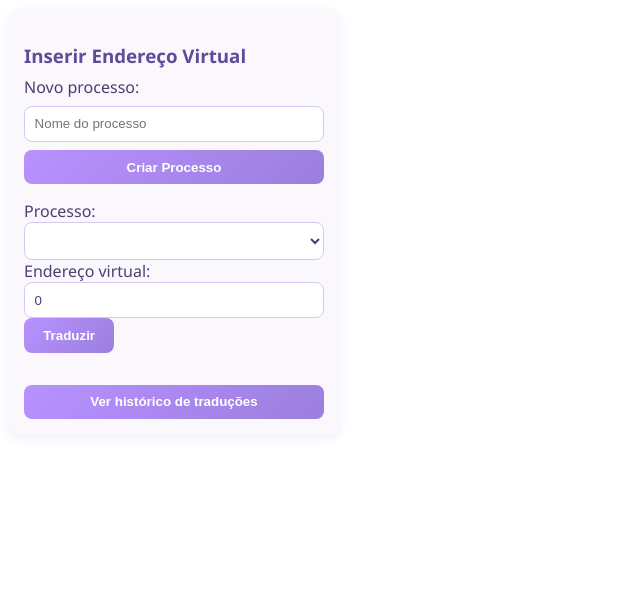
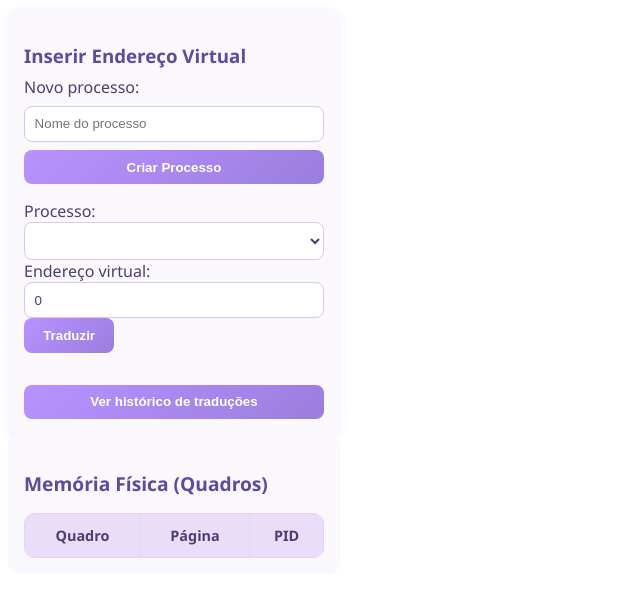
Before and after one commit to anapaulab3rto/address-translation-simulator, an Angular app: page / in a window 1280 px wide. Shown: the top 596 px of the page, without its empty margins (0-640 px from the left). Built offline with nearby package versions, Linux system fonts and the light colour scheme.

Commit message:
criação component memory view

```diff
--- a/src/app/app.component.html
+++ b/src/app/app.component.html
@@ -1,3 +1,9 @@
 <div class="container">
-  <app-input-address></app-input-address>
+  <section>
+    <app-input-address></app-input-address>
+  </section>
+  <section>
+    <app-memory-view></app-memory-view>
+  </section>
+
 </div>
--- a/src/app/app.component.ts
+++ b/src/app/app.component.ts
@@ -1,9 +1,10 @@
 import { Component } from '@angular/core';
 import { InputAddress } from './feature/input-address/input-address.component';
+import { MemoryView } from './feature/memory-view/memory-view.component';
 
 @Component({
   selector: 'app-root',
-  imports: [InputAddress],
+  imports: [InputAddress, MemoryView],
   templateUrl: './app.component.html',
   styleUrl: './app.component.scss'
 })
--- /dev/null
+++ b/src/app/feature/memory-view/memory-view.component.html
@@ -0,0 +1,21 @@
+<div class="memory-view">
+  <h3>Memória Física (Quadros)</h3>
+  <table class="physical-memory-table">
+    <thead>
+      <tr>
+        <th>Quadro</th>
+        <th>Página</th>
+        <th>PID</th>
+      </tr>
+    </thead>
+    <tbody>
+      @for (f of pageFrames; track $index) {
+        <tr [class.occupied]="f.pid !== null">
+          <td>#{{ f.frameNumber !== undefined ? (f.frameNumber.toString(2)) : '-' }}</td>
+          <td>{{ f.pageNumber ?? '-' }}</td>
+          <td>{{ f.pid ?? '-' }}</td>
+        </tr>
+      }
+    </tbody>
+  </table>
+</div>
--- /dev/null
+++ b/src/app/feature/memory-view/memory-view.component.scss
@@ -0,0 +1,58 @@
+.memory-view {
+  padding: 1rem;
+  width: 300px;
+  background: #faf7fd;
+  border-radius: 12px;
+  font-family: "Segoe UI", sans-serif;
+  color: #4b3f72;
+
+  h3 {
+    color: #5e4b9a;
+    margin-bottom: 1rem;
+    font-size: 1.2rem;
+  }
+
+  .physical-memory-table {
+    width: 100%;
+    border-collapse: collapse;
+    border-radius: 10px;
+    overflow: hidden;
+    background: #ffffff;
+
+    thead {
+      background: #e9ddf9;
+
+      th {
+        padding: 0.75rem;
+        text-align: center;
+        font-weight: 600;
+        color: #4b3f72;
+        font-size: 0.9rem;
+        border: 1px solid #e0d4f7;
+      }
+    }
+
+    tbody {
+      tr {
+        &:nth-child(even) {
+          background: #f8f5fc;
+        }
+
+        &.occupied {
+          td {
+            background: #b892ff;
+            color: #fff;
+            font-weight: 600;
+          }
+        }
+
+        td {
+          padding: 0.6rem;
+          text-align: center;
+          border: 1px solid #e0d4f7;
+          font-size: 0.85rem;
+        }
+      }
+    }
+  }
+}
```
Also changed, not shown: src/app/feature/memory-view/memory-view.component.ts (added, +15 -0 lines), src/app/feature/memory-view/memory-view.compodent.html (deleted), src/app/feature/memory-view/memory-view.compodent.scss (deleted), src/app/feature/memory-view/memory-view.compodent.ts (deleted), 1 other file (tests, documents, lock files or other folders).
